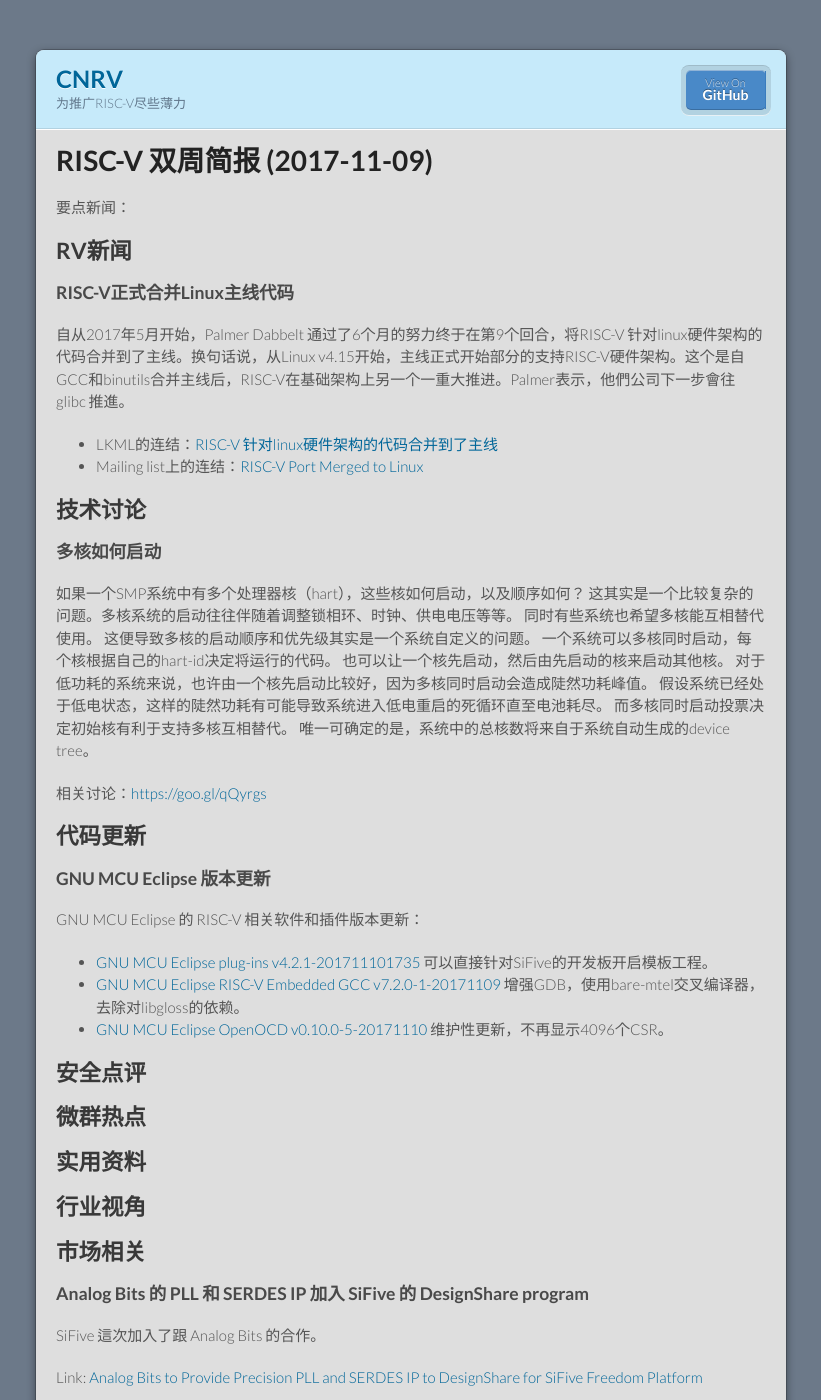
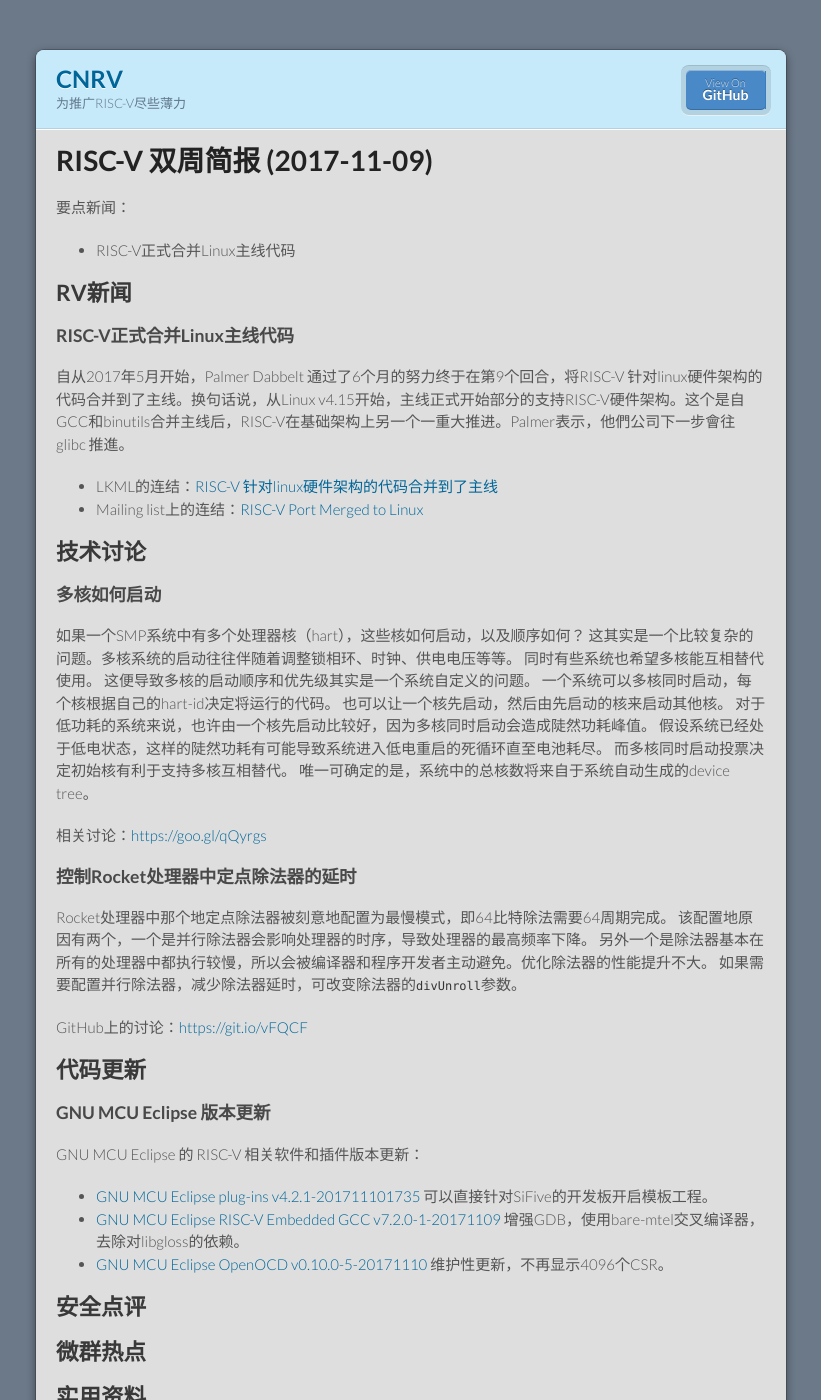
Before and after one commit to cnrv/home, a Jekyll site: the page built from bi-week-rpts/2017-11-23.md, in a window 1280 px wide and 1400 px high. Shown: the whole window, without its empty margins (229-1050 px from the left). Built offline with Jekyll 4.4.1, drawn with Linux system fonts in a browser that asks for light colours; Markdown is read by kramdown in place of the engine named in the settings; comment, search, counter and statistics services are not loaded; our own code applies the rules of GitHub Pages for plain Markdown files.

Commit message:
divUnroll parameter

```diff
--- a/bi-week-rpts/2017-11-23.md
+++ b/bi-week-rpts/2017-11-23.md
@@ -5,6 +5,7 @@
 # RISC-V 双周简报 (2017-11-09)
 
 要点新闻：
+- RISC-V正式合并Linux主线代码
 
 
 ## RV新闻
@@ -34,6 +35,14 @@
 
 相关讨论：[https://goo.gl/qQyrgs](https://groups.google.com/a/groups.riscv.org/d/msg/isa-dev/A0Ts3rkyabo/Wr69yW3JAQAJ)
 
+### 控制Rocket处理器中定点除法器的延时
+
+Rocket处理器中那个地定点除法器被刻意地配置为最慢模式，即64比特除法需要64周期完成。
+该配置地原因有两个，一个是并行除法器会影响处理器的时序，导致处理器的最高频率下降。
+另外一个是除法器基本在所有的处理器中都执行较慢，所以会被编译器和程序开发者主动避免。优化除法器的性能提升不大。
+如果需要配置并行除法器，减少除法器延时，可改变除法器的`divUnroll`参数。
+
+GitHub上的讨论：[https://git.io/vFQCF](https://github.com/freechipsproject/rocket-chip/issues/1114)
 
 ## 代码更新
 
```
